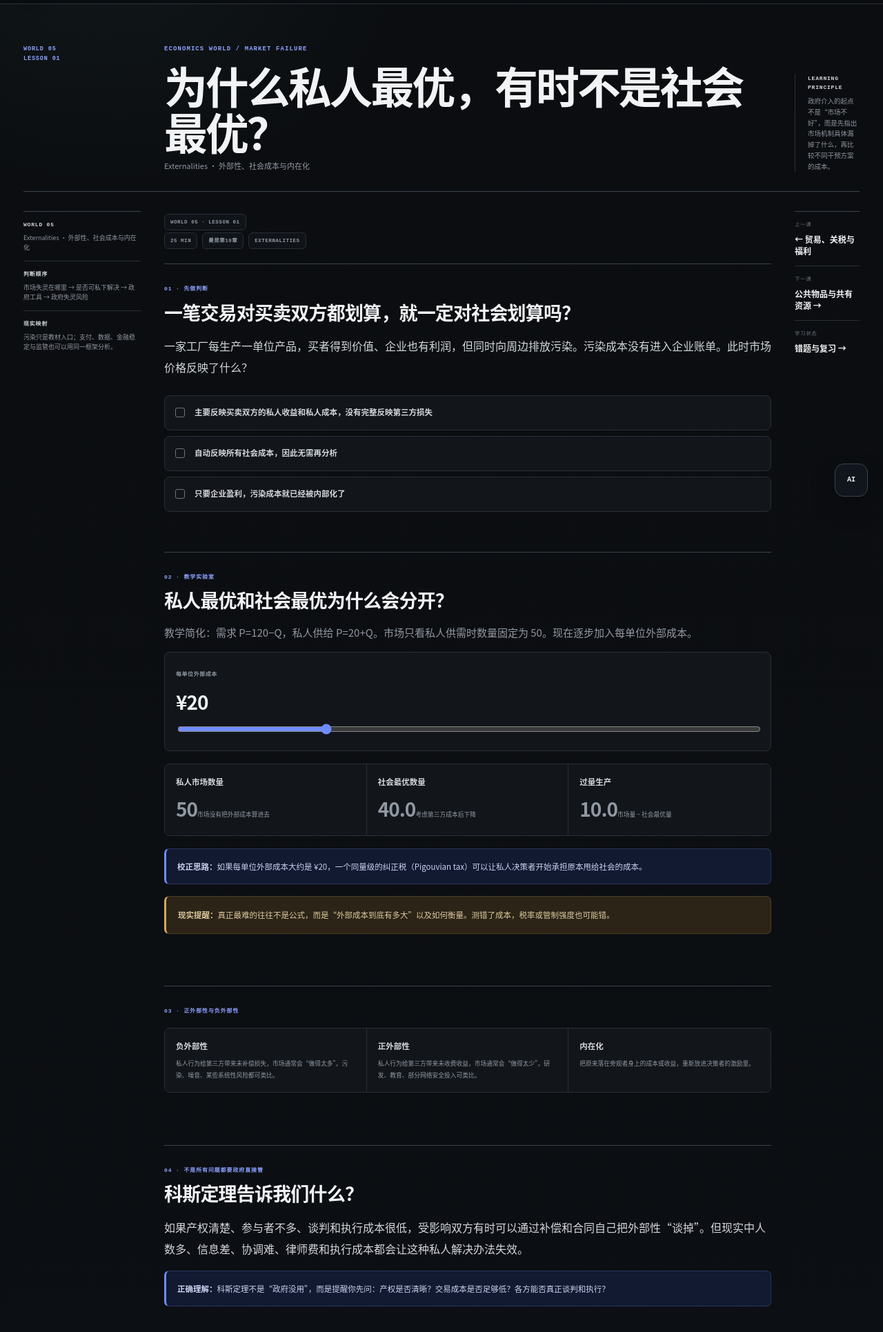
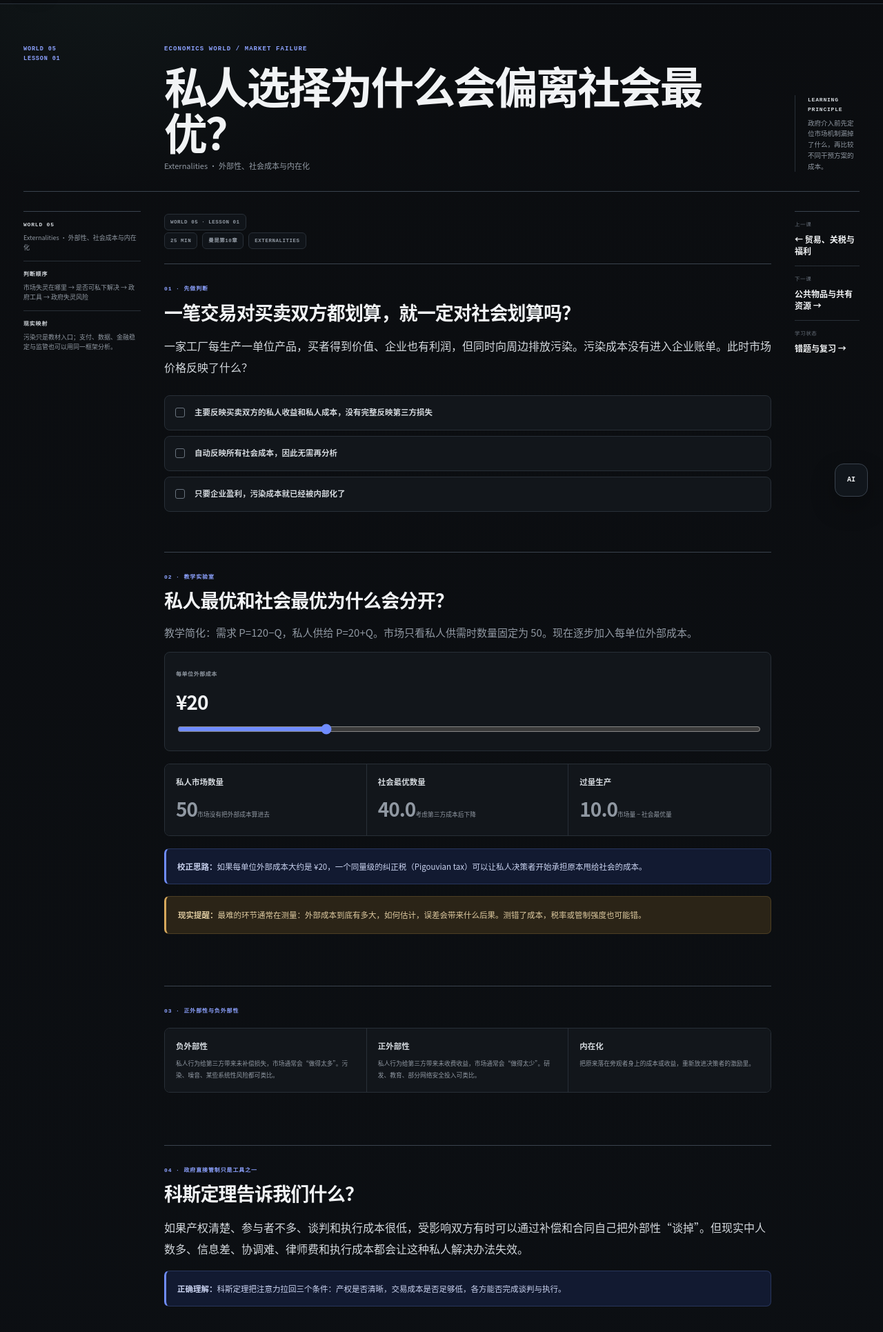
Before and after one commit to TempleHao/economics-world, a plain HTML site: page lessons/w05-l01-externalities.html in a window 1280 px wide. Shown: the part 60-1991 px from the top of the page at 69% size. Drawn offline with Linux system fonts and the light colour scheme.

Commit message:
Rewrite lesson copy for a sharper human voice

```diff
--- a/lessons/w05-l01-externalities.html
+++ b/lessons/w05-l01-externalities.html
@@ -3,10 +3,10 @@
 <head>
 <meta charset="utf-8"><meta name="viewport" content="width=device-width,initial-scale=1">
 <meta http-equiv="Cache-Control" content="no-cache, no-store, must-revalidate">
-<title>为什么私人最优，有时不是社会最优？ · Economics World</title>
+<title>私人选择为什么会偏离社会最优？ · Economics World</title>
 <link rel="stylesheet" href="../atlas.css?v=5">
 </head>
-<body data-root=".." data-lesson-id="W05L01" data-lesson-title="为什么私人最优，有时不是社会最优？">
+<body data-root=".." data-lesson-id="W05L01" data-lesson-title="私人选择为什么会偏离社会最优？">
 <header class="site-header">
   <a class="wordmark" href="../index.html"><strong>经济世界</strong><span>Economics World</span></a>
   <nav class="site-nav"><a href="../index.html">首页</a><a href="../index.html#course-map">课程</a><a href="../index.html#future">未来金融</a></nav>
@@ -15,8 +15,8 @@
 <div class="lesson-shell">
   <div class="lesson-topline">
     <div class="lesson-code">WORLD 05<br>LESSON 01</div>
-    <div class="lesson-heading"><div class="kicker">ECONOMICS WORLD / MARKET FAILURE</div><h1>为什么私人最优，有时不是社会最优？</h1><p>Externalities · 外部性、社会成本与内在化</p></div>
-    <aside class="lesson-aside"><b>Learning principle</b><p>政府介入的起点不是“市场不好”，而是先指出市场机制具体漏掉了什么，再比较不同干预方案的成本。</p></aside>
+    <div class="lesson-heading"><div class="kicker">ECONOMICS WORLD / MARKET FAILURE</div><h1>私人选择为什么会偏离社会最优？</h1><p>Externalities · 外部性、社会成本与内在化</p></div>
+    <aside class="lesson-aside"><b>Learning principle</b><p>政府介入前先定位市场机制漏掉了什么，再比较不同干预方案的成本。</p></aside>
   </div>
   <div class="lesson-body">
     <aside class="margin-rail">
@@ -53,7 +53,7 @@
     <div><b>过量生产</b><span class="big" id="quantityGap">10.0</span><small>市场量 − 社会最优量</small></div>
   </div>
   <div class="feedback show"><b>校正思路：</b>如果每单位外部成本大约是 ¥<span id="pigouTax">20</span>，一个同量级的纠正税（Pigouvian tax）可以让私人决策者开始承担原本甩给社会的成本。</div>
-  <div class="reality"><b>现实提醒：</b>真正最难的往往不是公式，而是“外部成本到底有多大”以及如何衡量。测错了成本，税率或管制强度也可能错。</div>
+  <div class="reality"><b>现实提醒：</b>最难的环节通常在测量：外部成本到底有多大，如何估计，误差会带来什么后果。测错了成本，税率或管制强度也可能错。</div>
 </div>
 
 <div class="panel">
@@ -66,10 +66,10 @@
 </div>
 
 <div class="panel">
-  <div class="eyebrow">04 · 不是所有问题都要政府直接管</div>
+  <div class="eyebrow">04 · 政府直接管制只是工具之一</div>
   <h2>科斯定理告诉我们什么？</h2>
   <p class="scenario">如果产权清楚、参与者不多、谈判和执行成本很低，受影响双方有时可以通过补偿和合同自己把外部性“谈掉”。但现实中人数多、信息差、协调难、律师费和执行成本都会让这种私人解决办法失效。</p>
-  <div class="feedback show"><b>正确理解：</b>科斯定理不是“政府没用”，而是提醒你先问：产权是否清晰？交易成本是否足够低？各方能否真正谈判和执行？</div>
+  <div class="feedback show"><b>正确理解：</b>科斯定理把注意力拉回三个条件：产权是否清晰，交易成本是否足够低，各方能否完成谈判与执行。</div>
 </div>
 
 <div class="panel">
@@ -93,7 +93,7 @@
 
 <div class="panel teach">
   <div class="eyebrow">07 · Teach-back</div>
-  <h2>为什么“市场均衡”在有外部性时可能不是社会最优？</h2>
+  <h2>有外部性时，市场均衡为什么会偏离社会最优？</h2>
   <textarea id="teach501" placeholder="建议讲清：第三方、私人/社会成本、内在化、政策边界。"></textarea>
   <button class="next" onclick="evaluateExtra('teach501','result501',['第三方|旁观者|外部','私人|社会|成本|价值','内在化|税|补贴|许可证|协商'],'有外部性时，买卖双方的私人收益和私人成本没有包含第三方影响，因此市场均衡可能偏离社会最优。政策或私人协商的目标，是把这些外部成本或收益重新纳入决策，但具体工具还要考虑信息、交易成本和政府失灵。')">提交评估</button>
   <div id="result501"></div>
```
